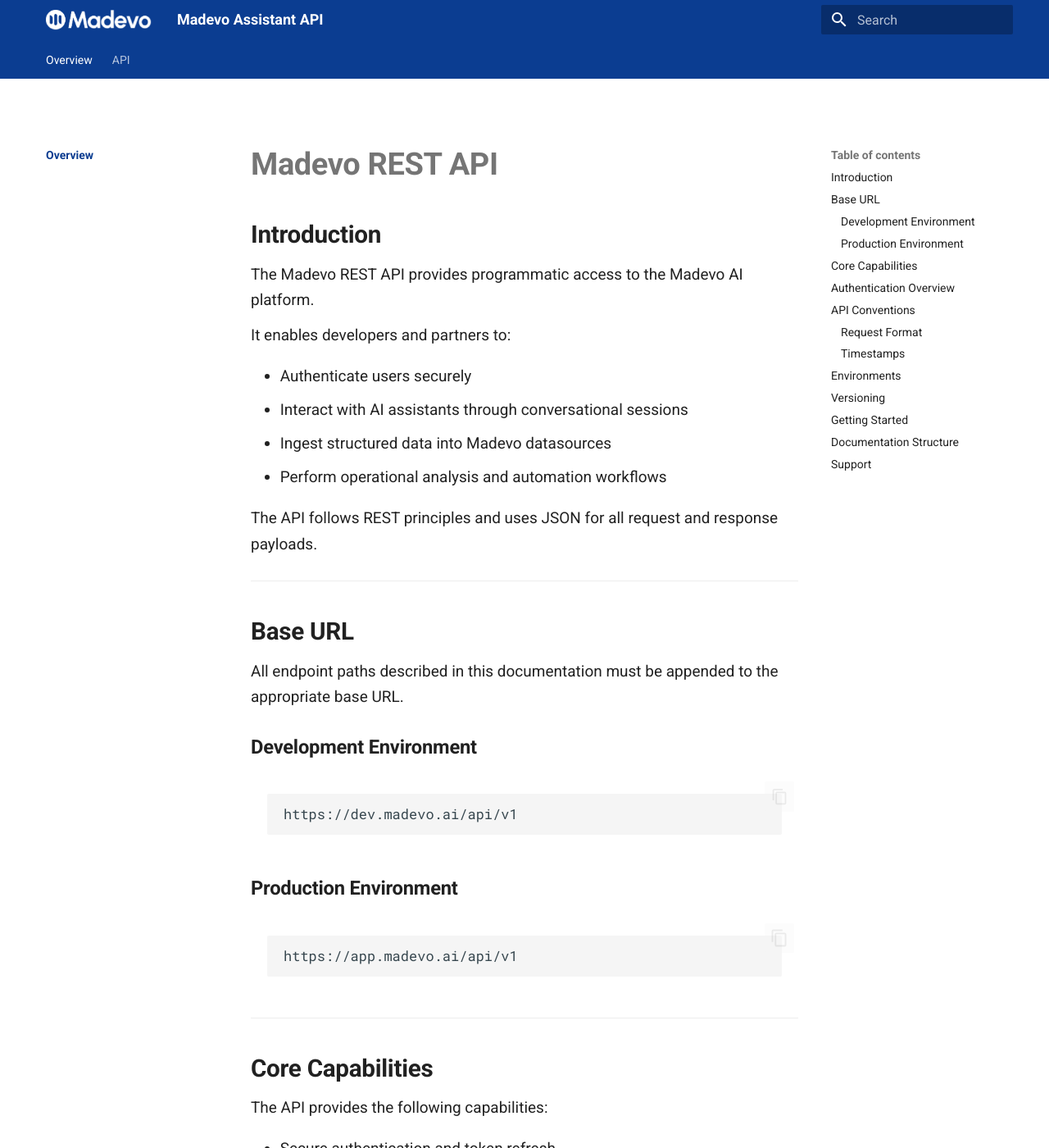
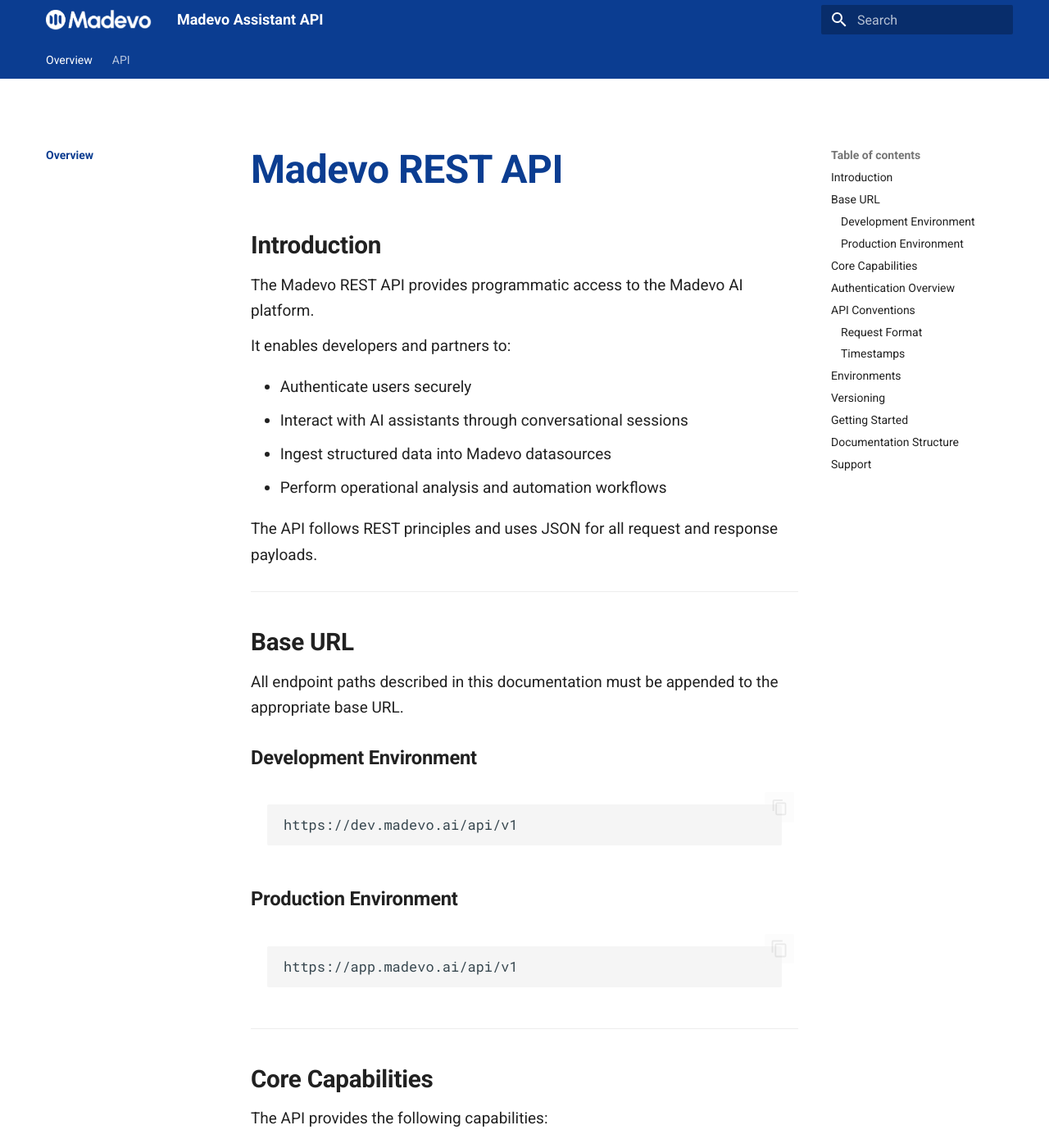
Before and after one commit to madevo-io/api-docs, an MkDocs documentation site: the page built from docs/index.md, in a window 1280 px wide and 1400 px high. Shown: the whole window at 82% size. Built offline with MkDocs 1.6.1 and Material for MkDocs 9.7.7, drawn with Linux system fonts in a browser that asks for light colours.

Commit message:
Add styles for h1 headings in markdown typeset

```diff
--- a/docs/stylesheets/extra.css
+++ b/docs/stylesheets/extra.css
@@ -53,6 +53,13 @@
   border-radius: 10px;
 }
 
+.md-typeset h1 {
+  font-size: 2.4rem;
+  font-weight: 700;
+  color: var(--md-primary-fg-color);
+  margin-bottom: 1rem;
+}
+
 /* ===== Subtle Card Feel for Main Content ===== */
 .md-main__inner {
   padding-top: 1.5rem;
```
